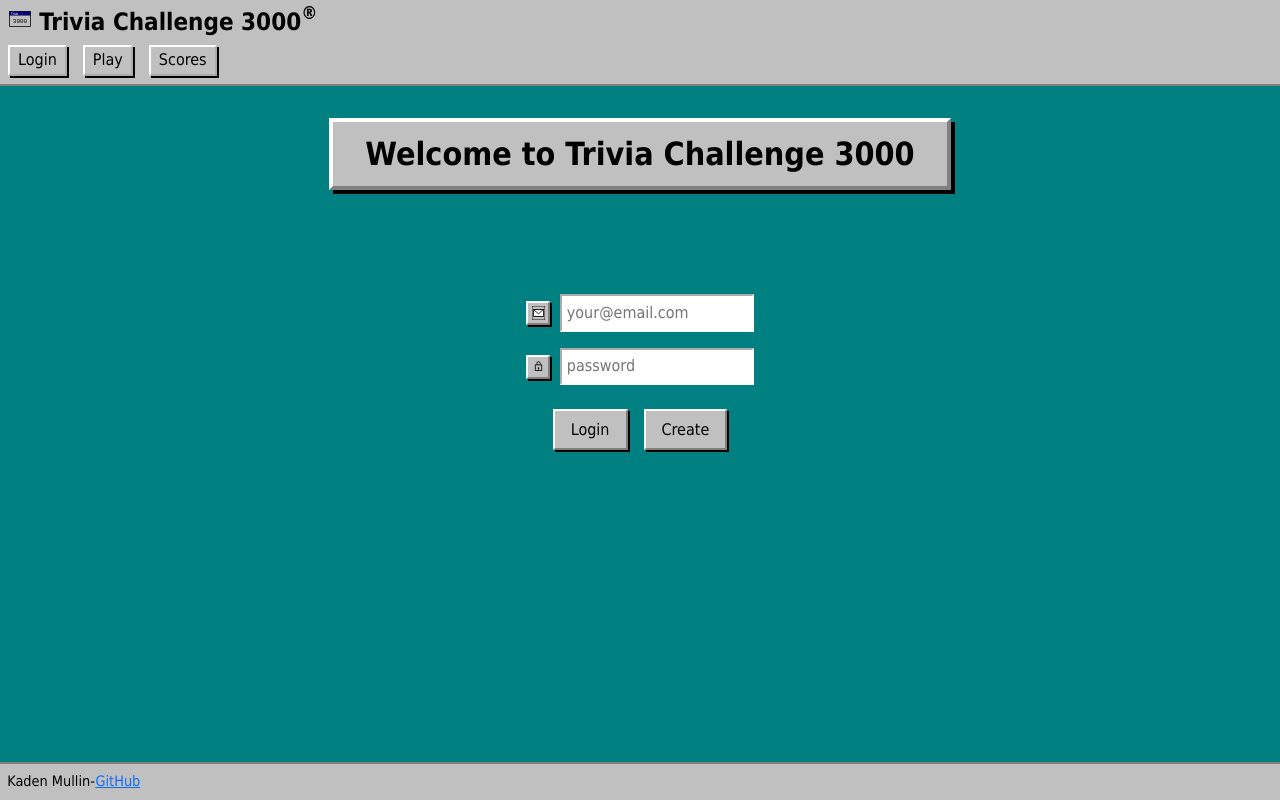
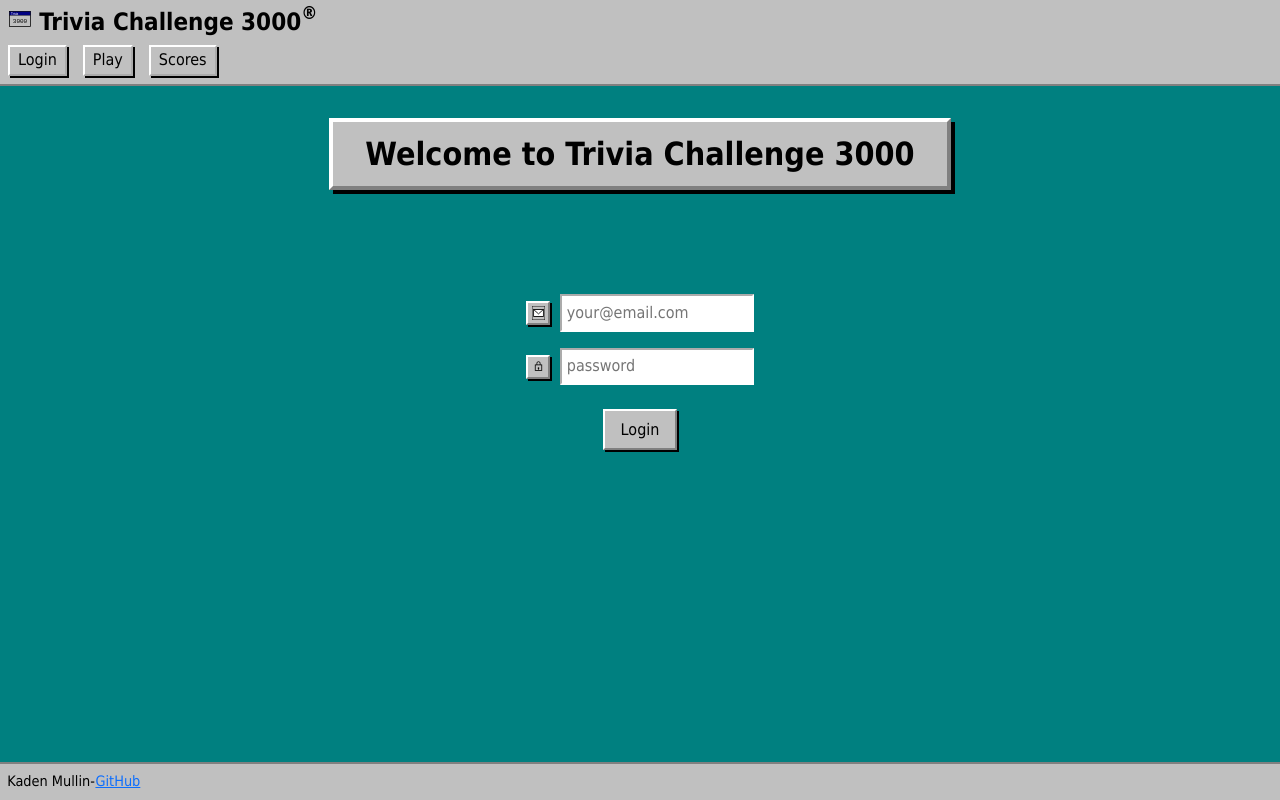
Before and after one commit to kmullin8/startup, a React (Vite) app: page / in a window 1280 px wide. Built offline with nearby package versions, Linux system fonts and the light colour scheme.

Commit message:
removed create button on login page

```diff
--- a/package.json
+++ b/package.json
@@ -20,7 +20,7 @@
   },
   "homepage": "https://github.com/kmullin8/startup#readme",
   "devDependencies": {
-    "vite": "^7.1.9"
+    "vite": "^7.1.11"
   },
   "dependencies": {
     "bootstrap": "^5.3.8",
--- a/src/login/login.jsx
+++ b/src/login/login.jsx
@@ -28,7 +28,6 @@ export function Login() {
         </div>
         <div className="button-row">
           <button type="submit">Login</button>
-          <button type="submit">Create</button>
         </div>
       </form>
     </main>
```
Also changed, not shown: 1 other file (tests, documents, lock files or other folders).
